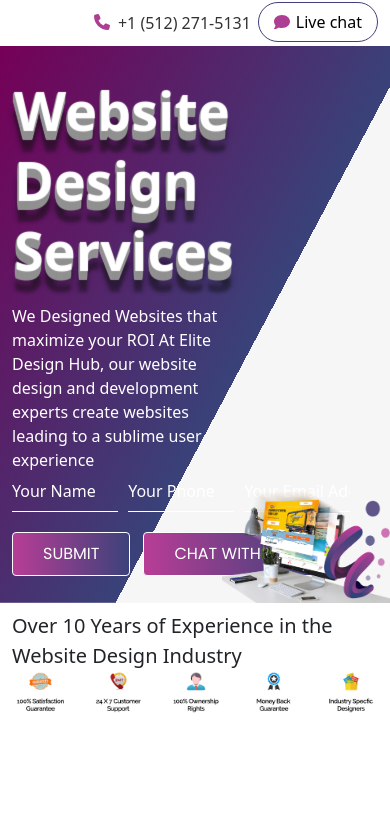
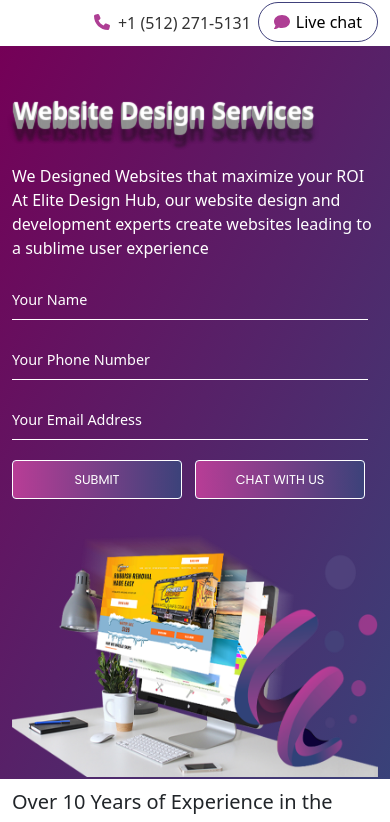
Before and after one commit to syedshahidashiqali/react-elite-design-new, a React (Create React App) app: page / in a window 390 px wide. Shown: the part 286-1108 px from the top of the page. Built offline with nearby package versions, Linux system fonts and the light colour scheme.

Commit message:
banner component responsiveness complete

```diff
--- a/src/components/Banner/index.jsx
+++ b/src/components/Banner/index.jsx
@@ -1,4 +1,4 @@
-import styles from "./index.module.css";
+import styles from "./index.module.scss";
 import bannerimg from "../../images/web1.png";
 import { Container, Row, Col, Form, Button } from "react-bootstrap";
 
@@ -7,11 +7,10 @@
     <div className={styles.mainbanner}>
       <Container>
         <Row>
-          <Col md={7} sm={7} xs={12}>
+          <Col md={7} sm={12} xs={12}>
             <div className={styles.BannerText}>
               <span data-aos="fade-up" data-aos-duration="1200">
-                Website Design
-                <br /> Services
+                Website Design Services
               </span>
               <p data-aos="fade-up" data-aos-duration="1700">
                 We Designed Websites that maximize your ROI At Elite Design Hub,
@@ -43,7 +42,7 @@
               </Form>
             </div>
           </Col>
-          <Col md={5} sm={5} xs={12}>
+          <Col md={5} sm={12} xs={12}>
             <div className={styles.bannerimg}>
               <img
                 src={bannerimg}
--- a/src/components/Banner/index.module.css
+++ b/src/components/Banner/index.module.scss
@@ -2,7 +2,6 @@
   position: relative;
   z-index: 1;
   padding: 7% 0;
-  /* background: url(../images/banner.jpg) no-repeat; */
   background-position: center;
   background-size: cover;
   background-image: -webkit-linear-gradient(
@@ -32,7 +31,7 @@
 .BannerText p {
   color: #ffffff;
   font-size: 16px;
-  margin-bottom: 0;
+  margin-bottom: 20px;
   padding-right: 155px;
 }
 .BannerText input[type="text"],
@@ -117,3 +116,86 @@
   background-color: inherit;
   border-color: inherit;
 }
+
+@media only screen and (max-width: 991px) {
+  .mainbanner .BannerText > p {
+    width: 100%;
+    padding-right: 0;
+  }
+  .mainbanner .BannerText form > div {
+    display: flex;
+    flex-direction: column;
+  }
+
+  .mainbanner .BannerText form > div > input,
+  button {
+    width: 50%;
+  }
+
+  .mainbanner .BannerText form > div > button {
+    margin-bottom: 10px;
+  }
+}
+
+@media only screen and (max-width: 767px) {
+  .mainbanner .BannerText form > div {
+    display: flex;
+    flex-direction: row;
+  }
+
+  .mainbanner .BannerText form > div > input {
+    width: 100%;
+  }
+  .mainbanner {
+    background-image: -webkit-linear-gradient(
+      -28deg,
+      #750057 0,
+      #394279 100%,
+      #00b0ff 60%,
+      #f6f6f6 60%
+    );
+
+    .bannerimg img {
+      position: relative;
+      width: 100%;
+      top: 25px;
+    }
+  }
+  .mainbanner .BannerText {
+    font-size: 100%;
+  }
+  .mainbanner .BannerText > p,
+  span {
+    width: 100%;
+  }
+
+  .mainbanner .BannerText > span {
+    font-size: 25px;
+  }
+}
+
+@media only screen and (max-width: 410px) {
+  .mainbanner .BannerText form > div > input {
+    font-size: 90%;
+  }
+
+  .mainbanner .BannerText form > div > button {
+    font-size: 80%;
+  }
+}
+
+@media only screen and (max-width: 352px) {
+  .mainbanner .BannerText form > div > button {
+    font-size: 70%;
+  }
+
+  .mainbanner .BannerText > p {
+    font-size: 90%;
+  }
+}
+
+@media only screen and (max-width: 352px) {
+  .mainbanner .BannerText form > div > button {
+    font-size: 60%;
+  }
+}
```
Also changed, not shown: src/customHooks/useIntersection.js (deleted, +0 -20 lines).
